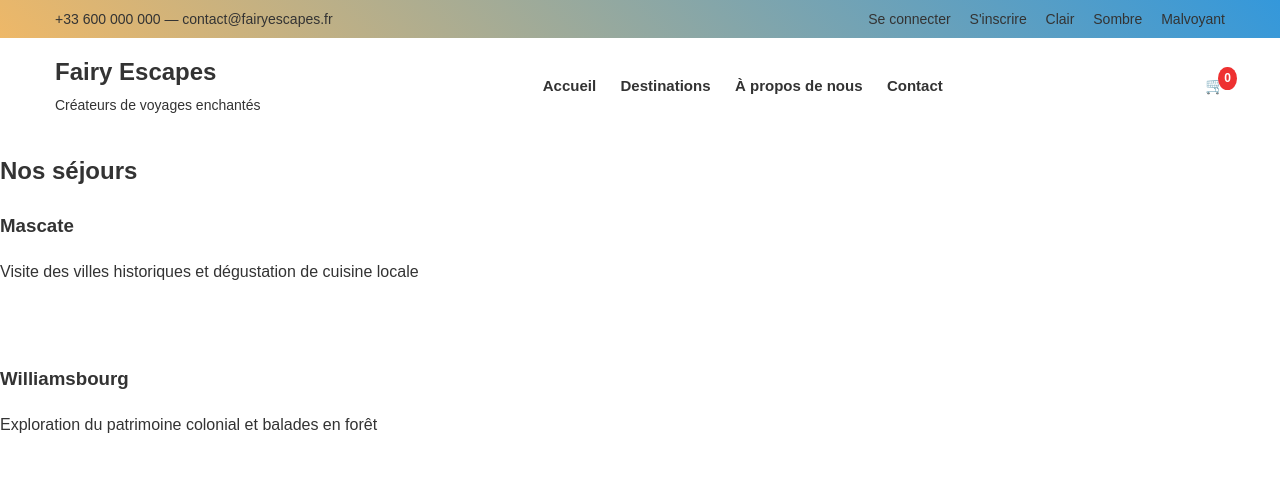
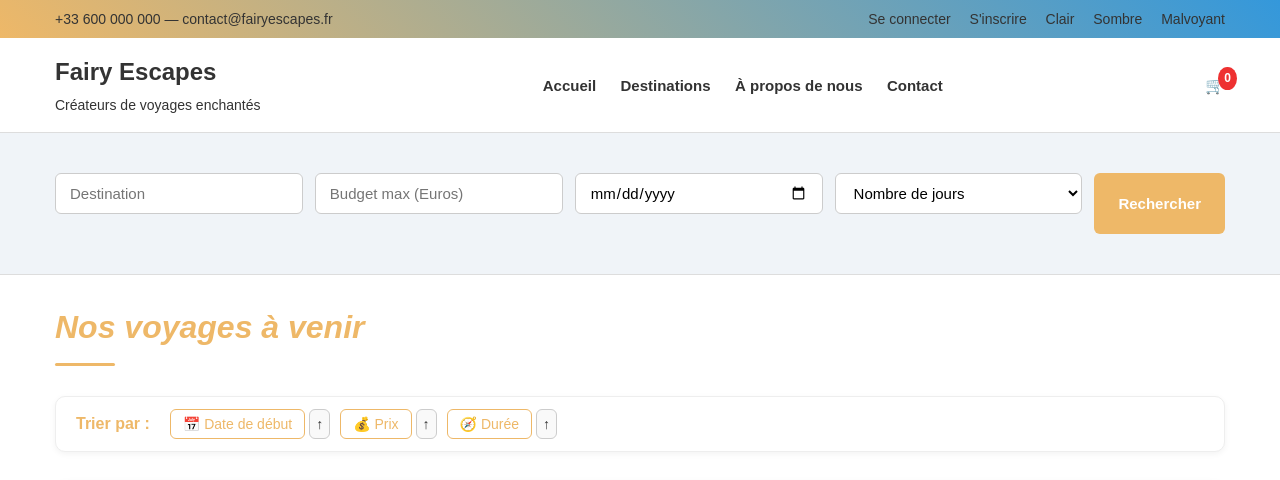
Before and after one commit to marwadkhissi5/Project-S4, a PHP site: page /projet_fin/voyages.php in a window 1280 px wide. Shown: the top 480 px of the page. Run offline with PHP 8.4, Linux system fonts and the light colour scheme; data that the repository does not hold is empty; grey boxes are pictures that could not be loaded.

Commit message:
Update voyages.php

```diff
--- a/voyages.php
+++ b/voyages.php
@@ -1,42 +1,74 @@
 <?php
   session_start();
-$fichier = 'donnees/bd.json';
-$voyages = [];
+  include 'vues/entete.php';
+  $stylesheets = [];
+  $javascripts = ['voyages_tri.js'];
+?>
 
-$donnees = file_get_contents($fichier);
-$decoded_data = json_decode($donnees, true);
-$voyages = $decoded_data['voyages'];
-$nb_par_page=6;
+<?php include 'vues/recherche.php' ;?>
+
+  <section class="section-voyages bg-clair">
+    <div class="conteneur">
+      <h1 class="titre-principal">Nos voyages à venir</h1>
+      <div class="carte-tri">
+        <span class="tri-label">Trier par :</span>
+
+        <div class="groupe-tri">
+          <button class="btn-tri" data-tri="date" data-order="asc">📅 Date de début</button>
+          <button class="btn-order" data-order="asc">↑</button>
+        </div>
+
+        <div class="groupe-tri">
+          <button class="btn-tri" data-tri="prix" data-order="asc">💰 Prix</button>
+          <button class="btn-order" data-order="asc">↑</button>
+        </div>
+
+        <div class="groupe-tri">
+          <button class="btn-tri" data-tri="etapes" data-order="asc">🧭 Durée</button>
+          <button class="btn-order" data-order="asc">↑</button>
+        </div>
+      </div>
+      <div id="liste_voyages">
+      <?php
+        include 'includes/fcts_donnees.php';
+        $voyages=$bd["voyages"];
         $nombre_tot_page=ceil(count($voyages)/$nb_par_page);
-
         $page=1;
         if (isset($_GET['page']))
             $page=$_GET['page'];
-?>
 
-<?php $titre="Nos voyages"; ?>
-<?php include "vues/entete.php" ?>
-
-<section class="bg-blanc">
-    <div class="container">
-        <h2 class="section-title">Nos séjours</h2>
-        <div class="articles">
-        <?php
         $debutp=(($page-1)*$nb_par_page);
         foreach (array_slice($voyages, $debutp, $nb_par_page) as $voyage) {
           ?>
-                    <article class="article-card">
-                        <div class="article-img" style="background-image: url('<?php echo $voyage['img']; ?>')"></div>
-                        <div class="article-content">
-                            <h3><?php echo $voyage['titre']; ?></h3>
-                            <p><?php echo $voyage['specificites']; ?></p>
-                            <a href="reservation.php?id=<?php echo $voyage['id']; ?>" class="btn">Reserver ce voyage</a>
+          <div class="carte-voyage-detaillee">
+            <div class="bloc-image">
+              <img src="<?php echo $voyage['img']; ?>" alt="<?php echo $voyage['titre']; ?>" />
             </div>
-                    </article>
+            <div class="bloc-contenu">
+              <h3 class="titre-voyage"><?php echo $voyage['titre']; ?></h3>
+              <div class="infos-voyage">
+                <div class="info-item">
+                  <span class="icon">📅</span>
+                  <span>Du <?php echo $voyage['dates']['debut']; ?> à <?php echo $voyage['dates']['fin']; ?>  – <strong><?php echo $voyage['dates']['duree']; ?> jours</strong></span>
+                </div>
+                <div class="info-item">
+                  <span class="icon">📝</span>
+                  <span><?php echo $voyage['specificites']; ?>
+                  </span>
+                </div>
+                <div class="info-item">
+                  <span class="icon">💰</span>
+                  <span>Prix total : <strong><?php echo $voyage['prix_total']; ?>&euro;</strong></span>
+                </div>
+              </div>
+              <a href="voyage_details.php?id=<?php echo $voyage['id']; ?>" class="btn btn-template">Plus d'infos</a>
+            </div>
+          </div>
           <?php
+
         }
+
       ?>
-        </div>
       </div>
       <div class="pagination">
         <?php
@@ -52,6 +84,7 @@ if (isset($_GET['page']))
             echo '<a href="voyages.php?page='.($page+1).'" class="pagination-item">&raquo;</a>'
         ?>
       </div>
+    </div>
   </section>
 
-<?php include "vues/pied.php" ?>
+<?php include 'vues/pied.php' ;?>
```
Lines whose indentation alone changed are shown as unchanged.
